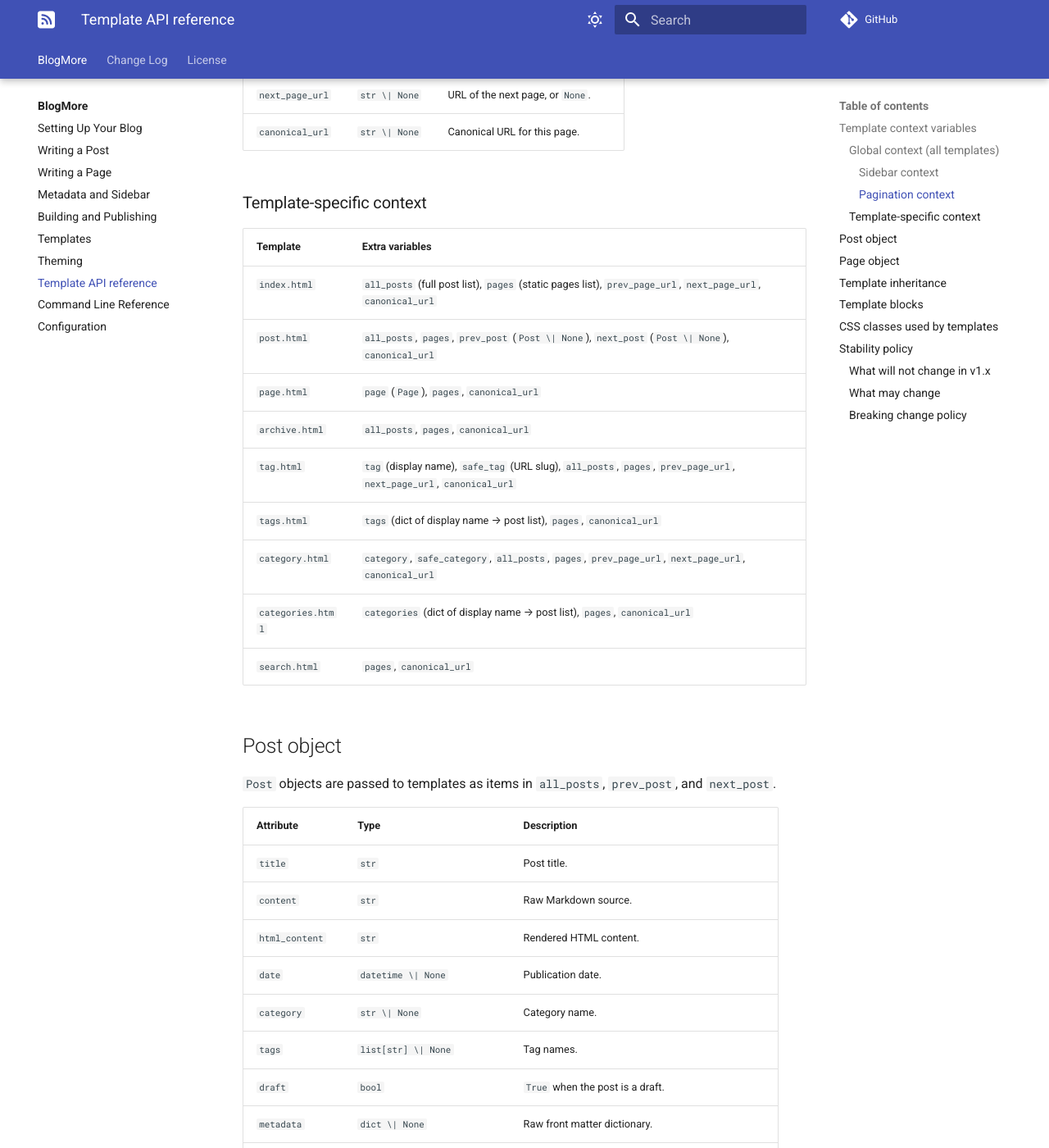
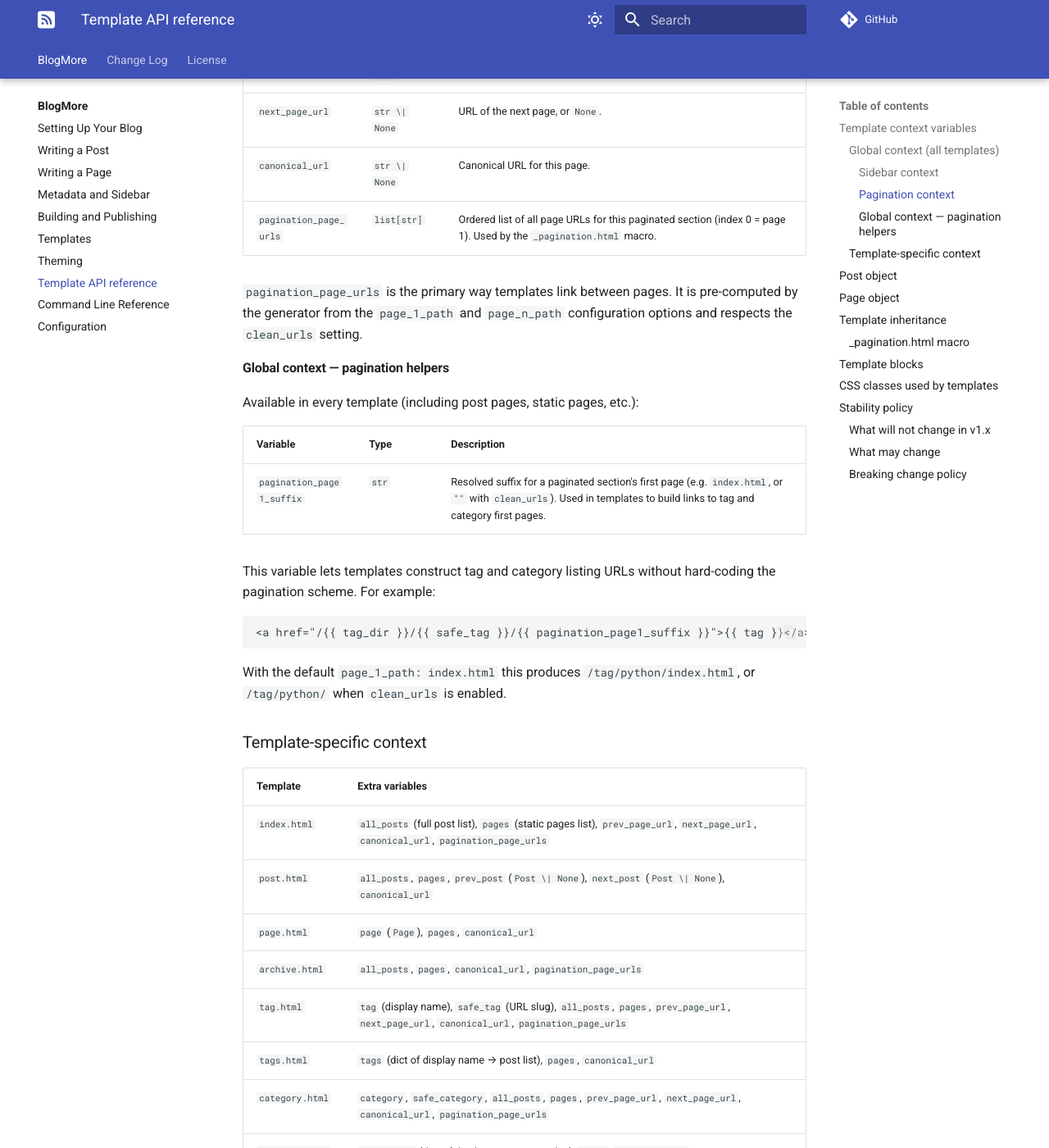
Before and after one commit to davep/blogmore, an MkDocs documentation site: the page built from docs/template-api.md, in a window 1280 px wide and 1400 px high, scrolled down 2075 px. Shown: the whole window at 82% size. Built offline with MkDocs 1.6.1 and Material for MkDocs 9.7.7, drawn with Linux system fonts in a browser that asks for light colours; comment, search, counter and statistics services are not loaded; some of the changed text lies outside the part shown.

Commit message:
Add tests and documentation for page_1_path / page_n_path feature
Co-authored-by: davep <28237+davep@users.noreply.github.com>

````diff
--- a/ChangeLog.md
+++ b/ChangeLog.md
@@ -4,6 +4,14 @@
 
 **Released: WiP**
 
+- Added configurable pagination path options `page_1_path` and `page_n_path`.
+  These configuration-file-only settings control the output path template for
+  the first page and for pages 2+ of any paginated listing (main index,
+  year/month/day archives, tag pages, and category pages).  The defaults
+  (`index.html` and `page/{page}.html`) keep the existing URL structure.
+  When `clean_urls` is enabled, the same trailing-slash transformation is
+  applied to pagination URLs as to post and page URLs.
+  ([#TBD](https://github.com/davep/blogmore/pull/TBD))
 - Added configurable search page path option via the `search_path`
   configuration option. ([#304](https://github.com/davep/blogmore/pull/304))
 
--- a/docs/template-api.md
+++ b/docs/template-api.md
@@ -60,18 +60,41 @@ These variables are present on paginated templates (`index.html`,
 | `prev_page_url` | `str \| None` | URL of the previous page, or `None`. |
 | `next_page_url` | `str \| None` | URL of the next page, or `None`. |
 | `canonical_url` | `str \| None` | Canonical URL for this page. |
+| `pagination_page_urls` | `list[str]` | Ordered list of all page URLs for this paginated section (index 0 = page 1). Used by the `_pagination.html` macro. |
+
+`pagination_page_urls` is the primary way templates link between pages.  It is
+pre-computed by the generator from the `page_1_path` and `page_n_path`
+configuration options and respects the `clean_urls` setting.
+
+#### Global context — pagination helpers
+
+Available in every template (including post pages, static pages, etc.):
+
+| Variable | Type | Description |
+|---|---|---|
+| `pagination_page1_suffix` | `str` | Resolved suffix for a paginated section's first page (e.g. `index.html`, or `""` with `clean_urls`). Used in templates to build links to tag and category first pages. |
+
+This variable lets templates construct tag and category listing URLs without
+hard-coding the pagination scheme.  For example:
+
+```jinja2
+<a href="/{{ tag_dir }}/{{ safe_tag }}/{{ pagination_page1_suffix }}">{{ tag }}</a>
+```
+
+With the default `page_1_path: index.html` this produces `/tag/python/index.html`,
+or `/tag/python/` when `clean_urls` is enabled.
 
 ### Template-specific context
 
 | Template | Extra variables |
 |---|---|
-| `index.html` | `all_posts` (full post list), `pages` (static pages list), `prev_page_url`, `next_page_url`, `canonical_url` |
+| `index.html` | `all_posts` (full post list), `pages` (static pages list), `prev_page_url`, `next_page_url`, `canonical_url`, `pagination_page_urls` |
 | `post.html` | `all_posts`, `pages`, `prev_post` (`Post \| None`), `next_post` (`Post \| None`), `canonical_url` |
 | `page.html` | `page` (`Page`), `pages`, `canonical_url` |
-| `archive.html` | `all_posts`, `pages`, `canonical_url` |
-| `tag.html` | `tag` (display name), `safe_tag` (URL slug), `all_posts`, `pages`, `prev_page_url`, `next_page_url`, `canonical_url` |
+| `archive.html` | `all_posts`, `pages`, `canonical_url`, `pagination_page_urls` |
+| `tag.html` | `tag` (display name), `safe_tag` (URL slug), `all_posts`, `pages`, `prev_page_url`, `next_page_url`, `canonical_url`, `pagination_page_urls` |
 | `tags.html` | `tags` (dict of display name → post list), `pages`, `canonical_url` |
-| `category.html` | `category`, `safe_category`, `all_posts`, `pages`, `prev_page_url`, `next_page_url`, `canonical_url` |
+| `category.html` | `category`, `safe_category`, `all_posts`, `pages`, `prev_page_url`, `next_page_url`, `canonical_url`, `pagination_page_urls` |
 | `categories.html` | `categories` (dict of display name → post list), `pages`, `canonical_url` |
 | `search.html` | `pages`, `canonical_url` |
 
@@ -143,6 +166,22 @@ Partial templates included by the above:
 | `_pagination.html` | `index.html`, `tag.html`, `category.html`, `archive.html` | Renders page navigation. |
 | `_listing_meta_tags.html` | `index.html`, `tag.html`, `category.html`, `archive.html` | Renders `<meta>` tags for listing pages. |
 | `meta_tags.html` | `post.html`, `page.html` | Renders Open Graph and SEO `<meta>` tags. |
+
+### `_pagination.html` macro
+
+The `pagination` macro in `_pagination.html` renders the numbered page navigation
+widget.  It is called like this:
+
+```jinja2
+{% from '_pagination.html' import pagination %}
+{{ pagination(page, total_pages, pagination_page_urls) }}
+```
+
+| Parameter | Type | Description |
+|---|---|---|
+| `page` | `int` | Current 1-based page number. |
+| `total_pages` | `int` | Total number of pages. |
+| `page_urls` | `list[str]` | Pre-computed list of page URLs (index 0 = page 1). Pass the `pagination_page_urls` context variable here. |
 
 ## Template blocks
 
````
Also changed, not shown: docs/configuration.md (+64 -2 lines), 3 other files.
